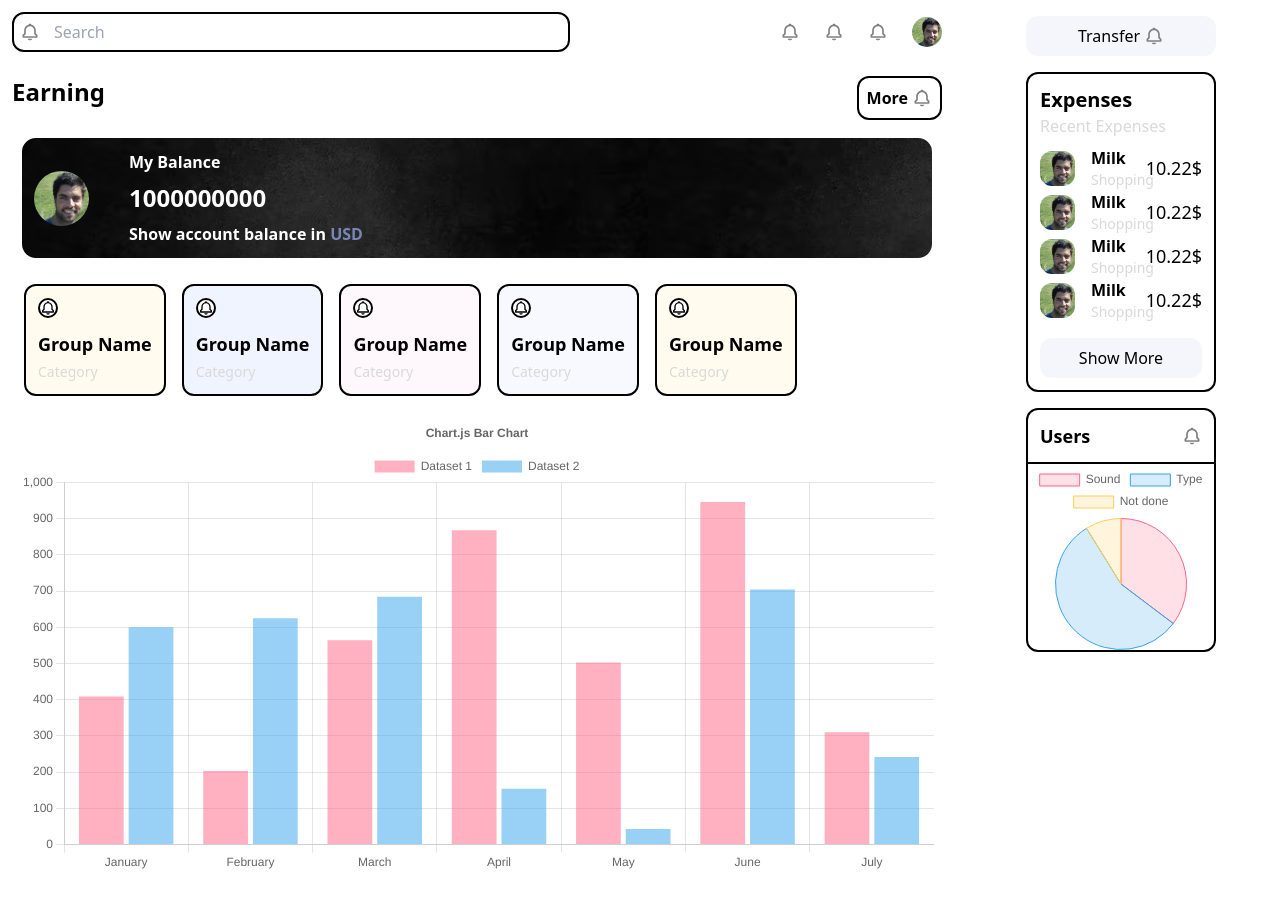
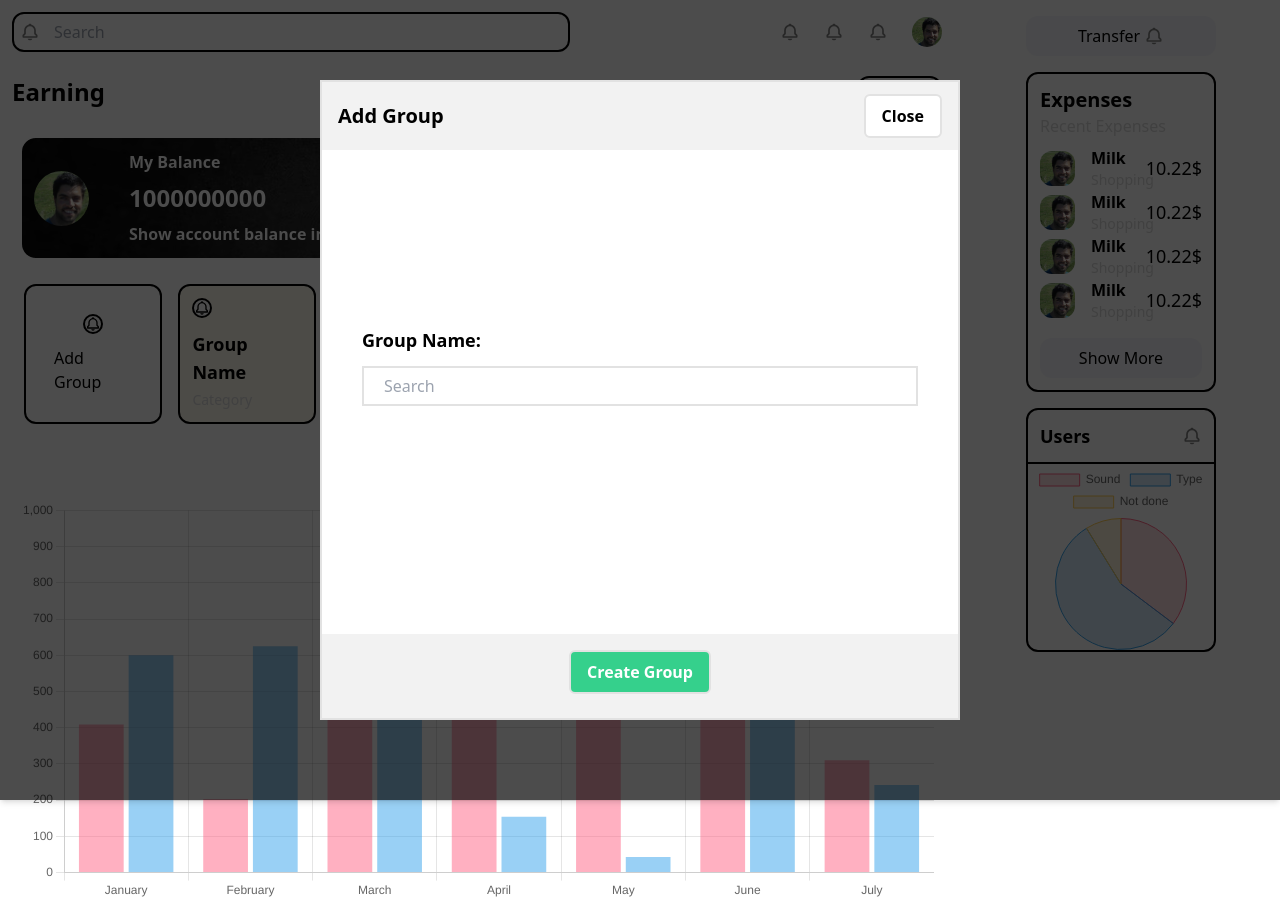
Before and after one commit to leeya018/equal-bill-firebase, a Next.js app: page / in a window 1280 px wide. Before the commit the page ends 873 px from the top, so only its background shows below. Built offline with nearby package versions, Linux system fonts and the light colour scheme; no server answers.

Commit message:
add group modal

```diff
--- /dev/null
+++ b/components/Modal.jsx
@@ -0,0 +1,86 @@
+import { useEffect, useState } from "react";
+import { useRef } from "react";
+
+import { modalStore } from "mobx/modalStore";
+import { observer } from "mobx-react-lite";
+
+import { modals } from "../util";
+import { createGroupApi } from "api";
+import { messageStore } from "mobx/messageStore";
+import Alerts from "./Alerts";
+
+const AddModal = observer(() => {
+  const [name, setName] = useState("");
+  const [isLoading, setIsLoading] = useState(false);
+  const { setSuccess, setError } = messageStore;
+
+  const { modalName, closeModal } = modalStore;
+
+  const inputRef = useRef();
+
+  useEffect(() => {
+    // inputRef.current.focus();
+  }, []);
+
+  const createGroup = async () => {
+    setIsLoading(true);
+    const data = await createGroupApi(name);
+    if (data.isSuccess) {
+      setSuccess(data.message);
+      closeModal();
+    } else {
+      setError(data.message);
+    }
+    setIsLoading(false);
+  };
+
+  return (
+    <div
+      className={`absolute h-screen top-0 left-0
+     right-0 bottom-0 bg-black shadow-md
+     flex justify-center items-center z-10 bg-opacity-70 ${"visible"}`}
+      //    modalName === modals.add_group ? "visible" : "invisible"
+    >
+      <div className="relative bg-white flex flex-col items-center justify-between w-[80vh] h-[80vh] border-2 border-[#e2e2e2]">
+        <div className="w-full flex justify-between items-center px-4 py-3 bg-[#F2F2F2] mx-10">
+          <div className="font-bold text-xl ">Add Group</div>
+          <button
+            onClick={closeModal}
+            disabled={isLoading}
+            className={`bg-white   border-2 border-[#e2e2e2] font-bold
+            rounded-md py-2 px-4 text-black
+           flex justify-center items-center`}
+          >
+            Close
+          </button>
+        </div>
+        <div className="flex flex-col  gap-3  w-full px-10">
+          <div className="text-lg font-bold">Group Name:</div>
+          <input
+            ref={inputRef}
+            value={name}
+            onChange={(e) => setName(e.target.value)}
+            type="text"
+            placeholder="Search"
+            className="pl-5 h-10  w-full border-2 border-[#e2e2e2]"
+          />
+          <Alerts />
+        </div>
+        <div className="w-full flex justify-center items-center py-4 bg-[#F2F2F2] ">
+          <button
+            onClick={createGroup}
+            disabled={isLoading}
+            className={`${
+              isLoading ? "bg-gray" : "bg-[#35d08c] border-[#e2e2e2]"
+            } mb-2  border-2  rounded-md  py-2 px-4 text-white
+            font-semibold flex justify-center items-center`}
+          >
+            Create Group
+          </button>
+        </div>
+      </div>
+    </div>
+  );
+});
+
+export default AddModal;
--- a/components/left/Groups.jsx
+++ b/components/left/Groups.jsx
@@ -8,6 +8,7 @@ export default function Groups() {
       className="mx-6 py-5 flex justify-start gap-4 items-center
   "
     >
+      <AddGroup />
       <Group className="bg-[#FFFBEF]" />
       <Group className="bg-[#F0F4FF]" />
       <Group className="bg-[#FEF8FC]" />
@@ -17,11 +18,26 @@ export default function Groups() {
   );
 }
 
+function AddGroup({}) {
+  return (
+    <div
+      className={`p-7 flex flex-col items-center justify-center border-2 border-gray
+      rounded-xl gap-1 cursor-pointer`}
+    >
+      <BiBell
+        size={20}
+        color="black"
+        className="border-2 rounded-full bg-white mb-2"
+      />
+      <div className="">Add Group</div>
+    </div>
+  );
+}
 function Group({ className }) {
   return (
     <div
       className={`p-3 flex flex-col border-2 border-gray
-      rounded-xl gap-1 ${className}`}
+      rounded-xl gap-1 cursor-pointer ${className}`}
     >
       <BiBell
         size={20}
--- /dev/null
+++ b/mobx/modalStore.js
@@ -0,0 +1,21 @@
+import { makeAutoObservable } from "mobx"
+
+class Modal {
+  modalName = ""
+
+  constructor() {
+    makeAutoObservable(this)
+    this.closeModal = this.closeModal.bind(this)
+    this.openModal = this.openModal.bind(this)
+
+  }
+
+  closeModal = () => {
+    this.modalName = ""
+  }
+  openModal = (name) => {
+    this.modalName = name
+  }
+}
+
+export const modalStore = new Modal()
--- a/pages/index.jsx
+++ b/pages/index.jsx
@@ -1,10 +1,12 @@
 import React from "react";
 import Left from "components/left";
 import Right from "components/right";
+import AddModal from "components/Modal";
 
 export default function index() {
   return (
     <div className="flex gap-2 w-[100vw]  h-[100vh]">
+      <AddModal />
       <Left />
       <Right />
     </div>
--- a/util.js
+++ b/util.js
@@ -27,3 +27,8 @@ export const getResponse = (message) => {
     },
   };
 };
+
+export const modals = {
+  add_group: "add_group",
+  remove: "remove",
+};
```
